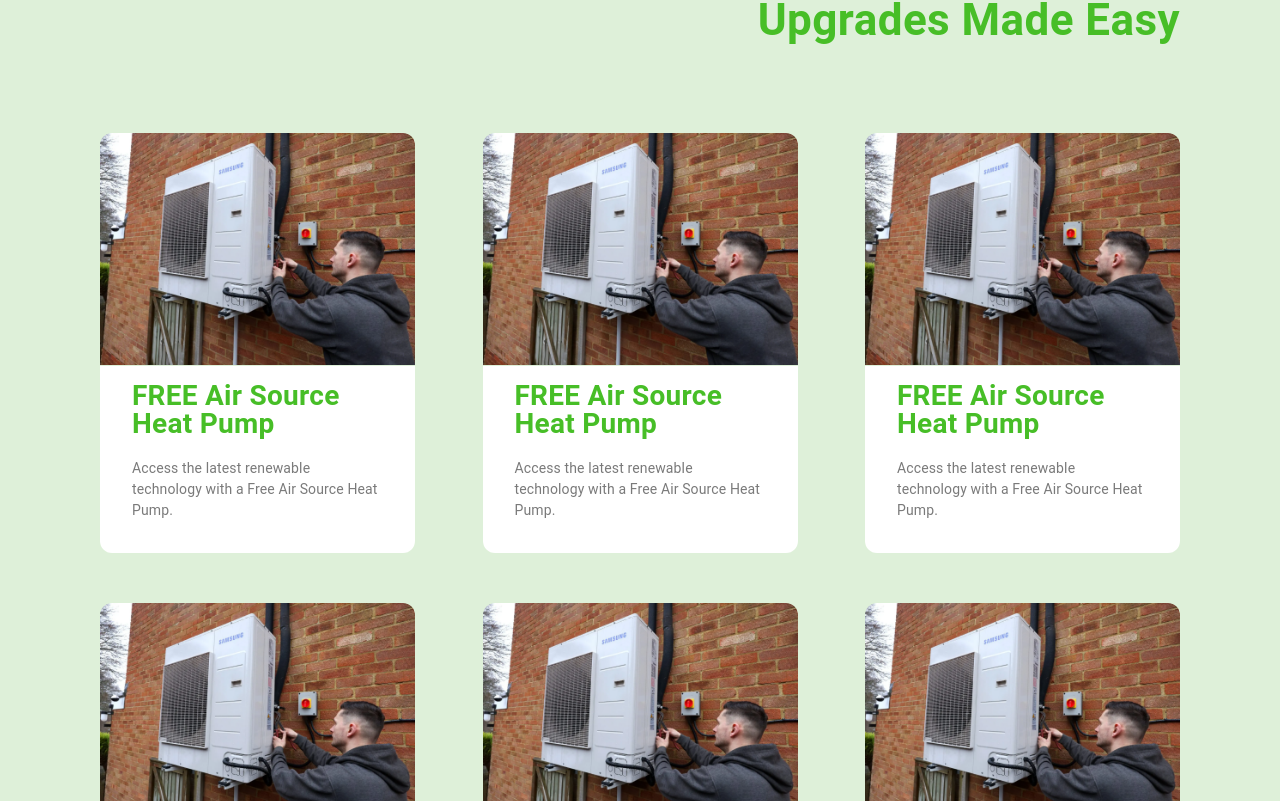
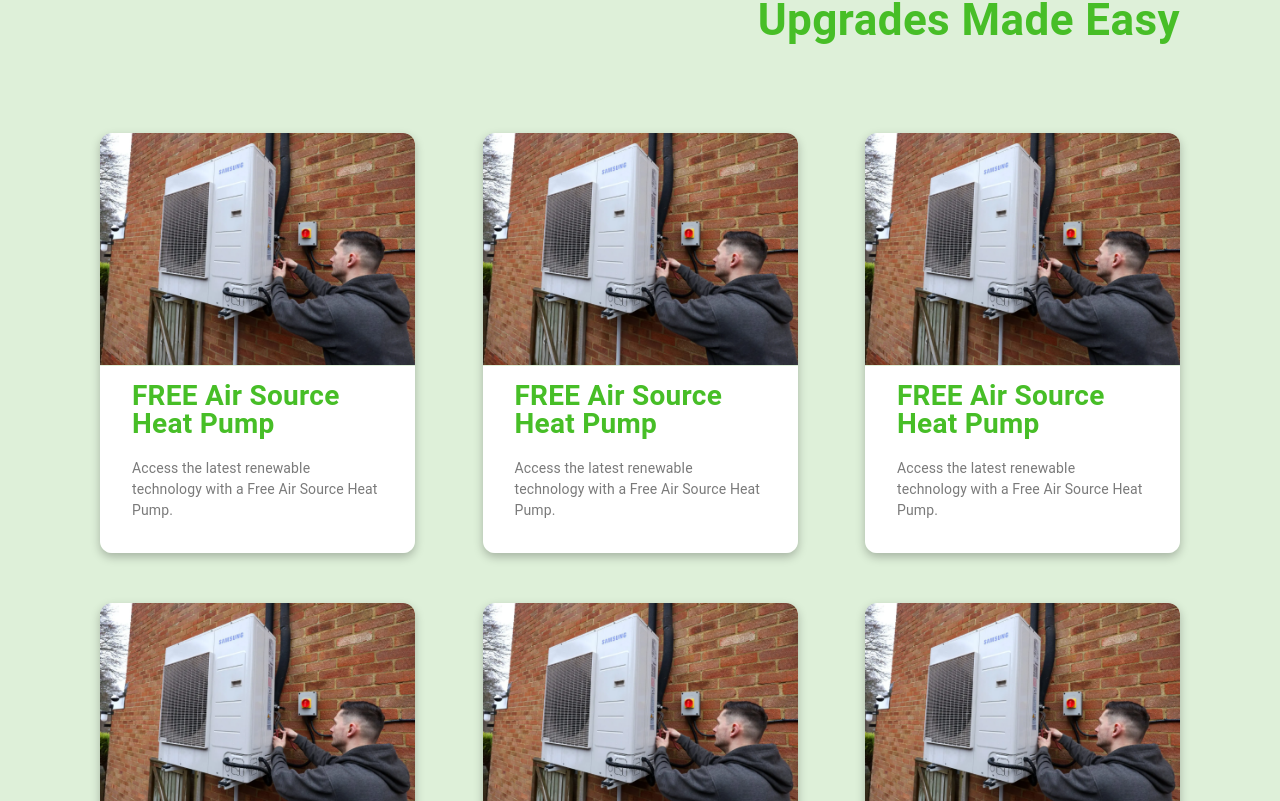
Before and after one commit to marsad11223/borthwick-group, a Next.js app: page / in a window 1280 px wide. Shown: the part 2059-2860 px from the top of the page. Built offline with nearby package versions, Linux system fonts and the light colour scheme.

Commit message:
adding boxShadow in our srevises card

```diff
--- a/src/app/home/_sections/OurServices.tsx
+++ b/src/app/home/_sections/OurServices.tsx
@@ -186,6 +186,7 @@ function OurServicesCard({
           borderRadius: "12px",
           overflow: "hidden",
           height: "100%",
+          boxShadow: `0px 4px 10px 0px ${color.fadeBlack}`,
         }}
       >
         <Box sx={{ width: "100%", height: "auto", marginBottom: "-2.5px" }}>
```
